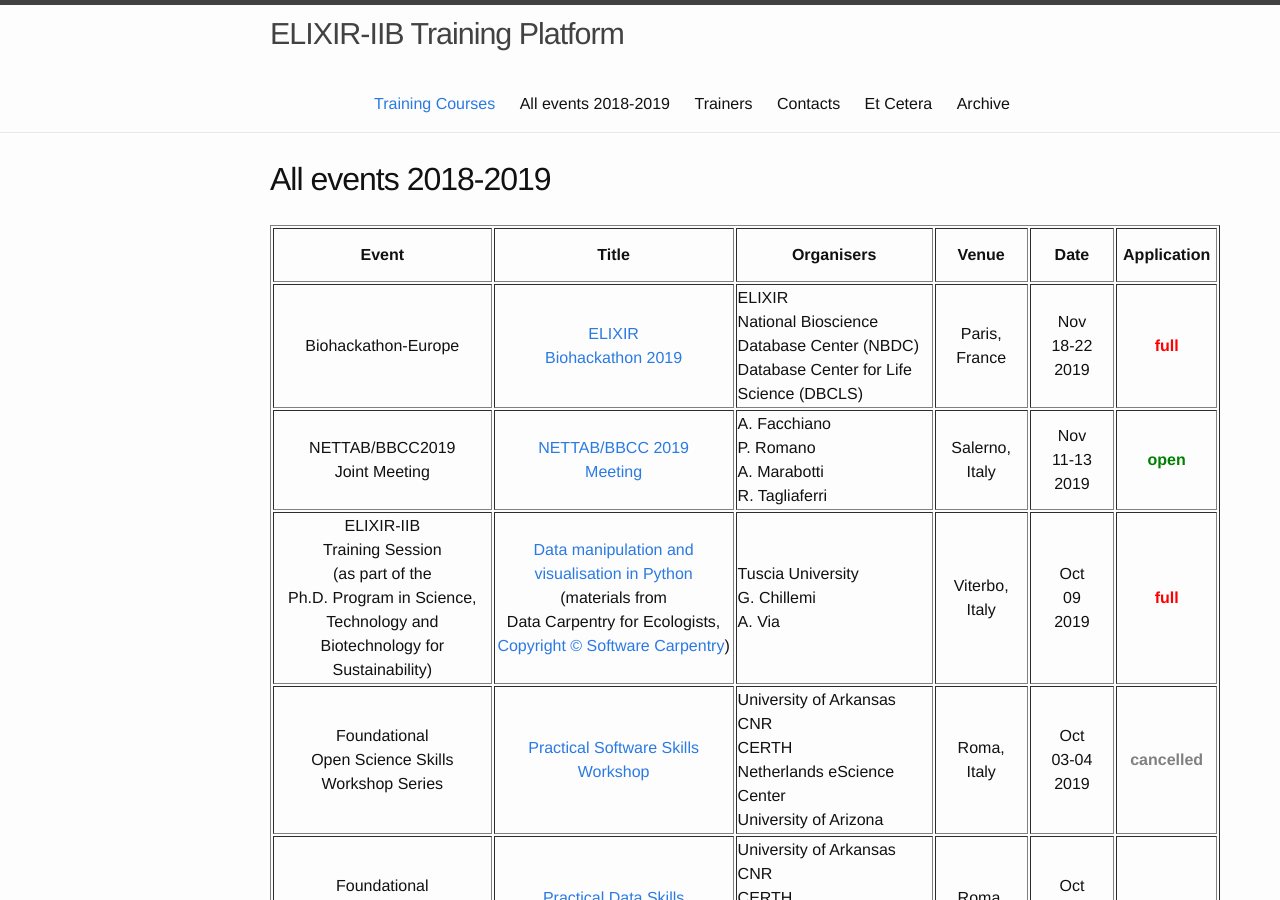
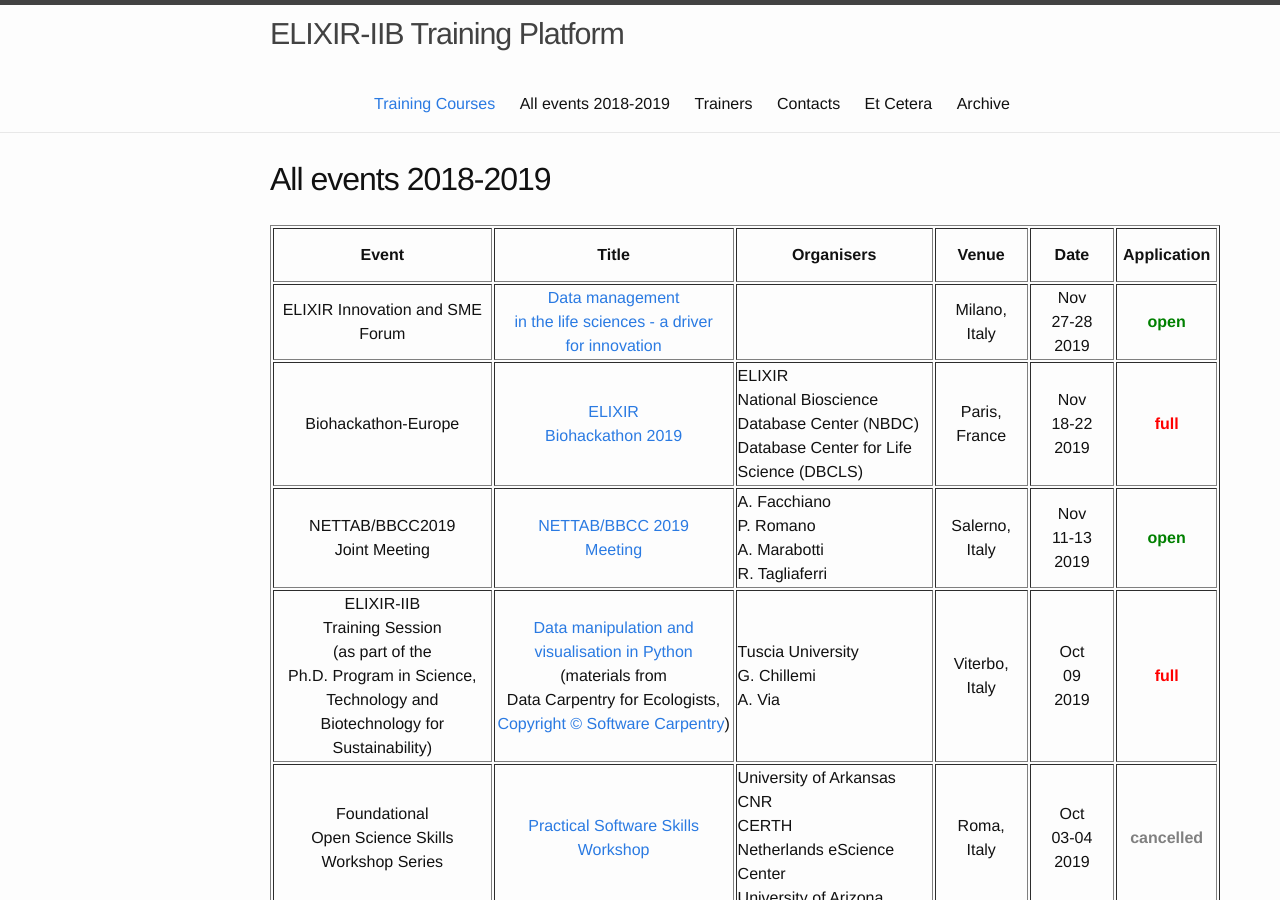
Before and after one commit to ELIXIR-IIB-training/website, a Jekyll site: the page built from _pages/01-all_events.md, in a window 1280 px wide and 900 px high. Built offline with Jekyll 4.4.1, drawn with Linux system fonts in a browser that asks for light colours.

Commit message:
Add SME Forum

```diff
--- a/_pages/01-all_events.md
+++ b/_pages/01-all_events.md
@@ -12,6 +12,14 @@ permalink: /all_events_2018_2019/
    <td height="50" width="75" align="center"><b>Venue</b></td>
    <td height="50" width="75" align="center"><b>Date</b></td>
    <td height="50" width="90" align="center"><b>Application</b></td>
+</tr>
+<tr>
+<td height="50" align="center">ELIXIR Innovation and SME Forum</td>
+   <td height="50" width="220" align="center"><a href="https://elixir-europe.org/events/sme-2019-milan">Data management<br>in the life sciences - a driver<br>for innovation</a></td>
+   <td height="50" width="150"></td>
+   <td height="50" align="center">Milano,<br>Italy</td>
+   <td height="50" width="75" align="center">Nov<br>27-28<br>2019</td>
+   <td height="50" align="center"><font color="green"><b>open</b></font></td>
 </tr>
 <tr>
 <td height="50" align="center">Biohackathon-Europe</td>
```
